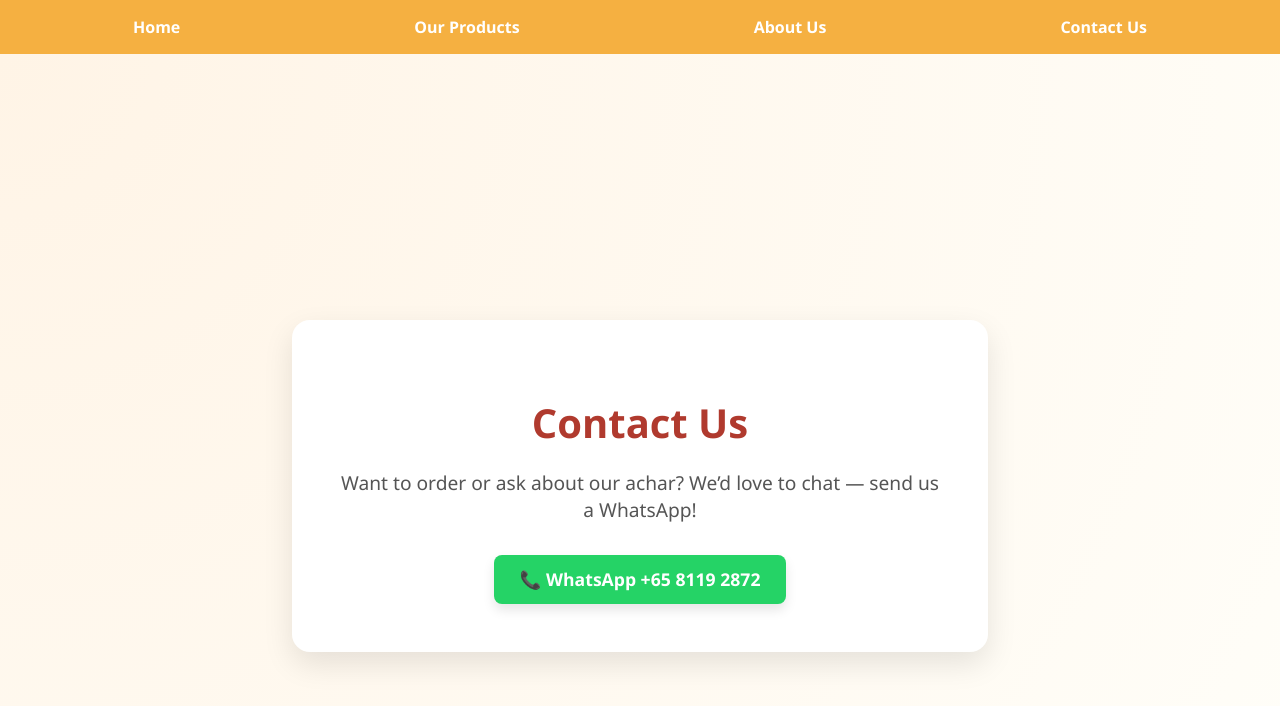
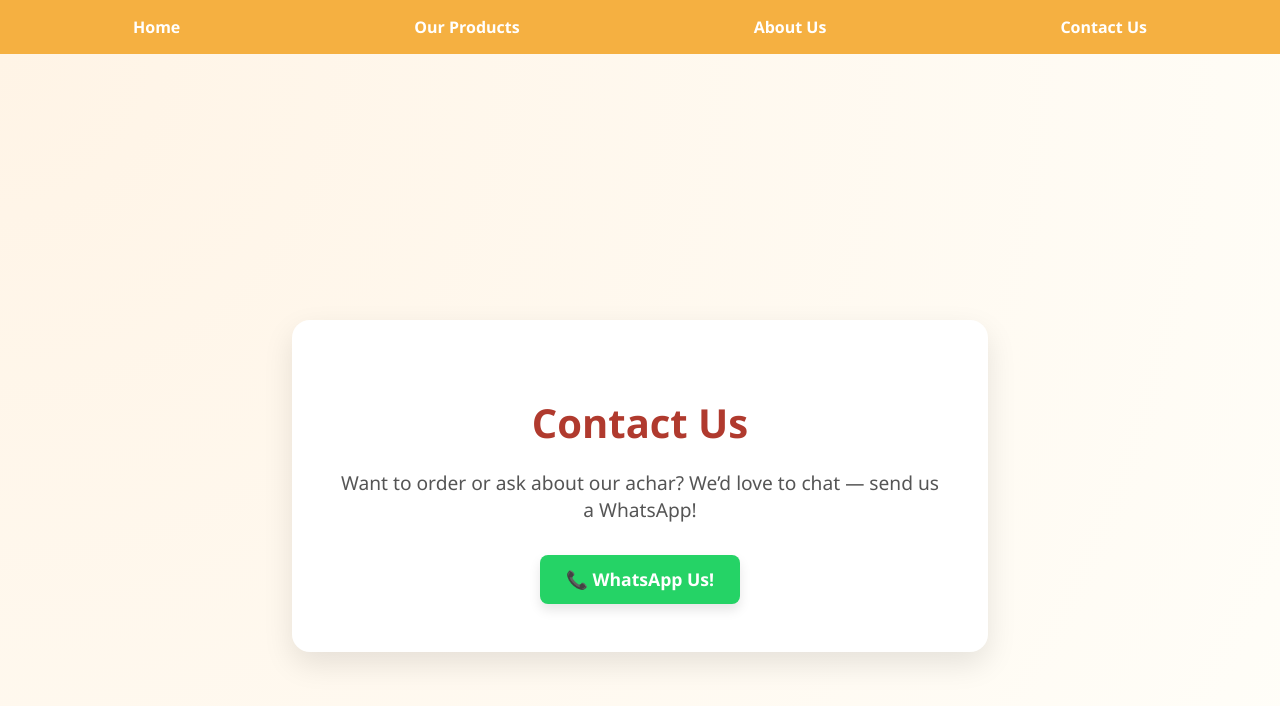
Before and after one commit to dominopizzaaaa/achio-char, a React (Create React App) app: page /contact in a window 1280 px wide. Shown: the top 706 px of the page. Built offline with nearby package versions, Linux system fonts and the light colour scheme.

Commit message:
Change number to Us

```diff
--- a/src/pages/ContactPage.js
+++ b/src/pages/ContactPage.js
@@ -13,7 +13,7 @@ export default function ContactPage() {
           target="_blank"
           rel="noopener noreferrer"
         >
-          📞 WhatsApp +65 8119 2872
+          📞 WhatsApp Us!
         </a>
       </div>
     </div>
```
